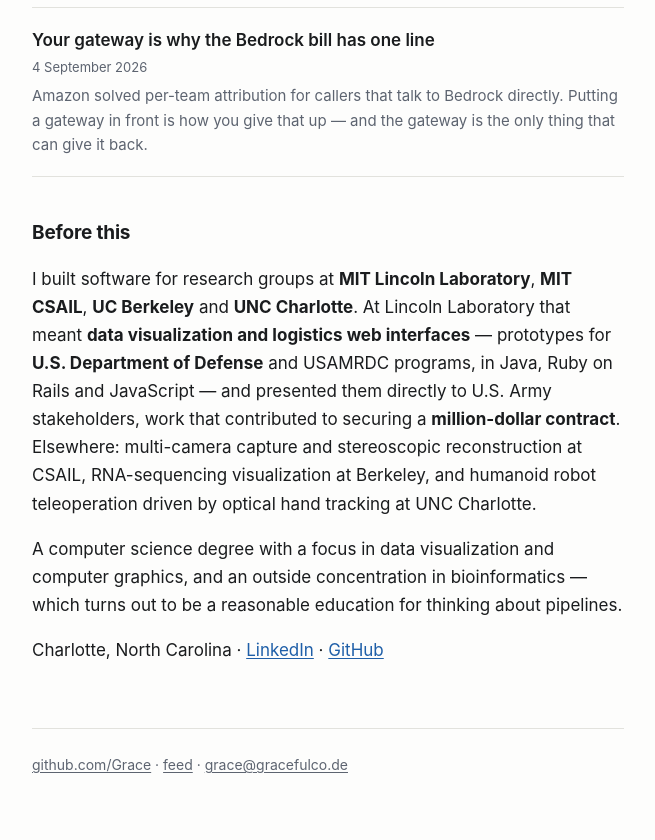
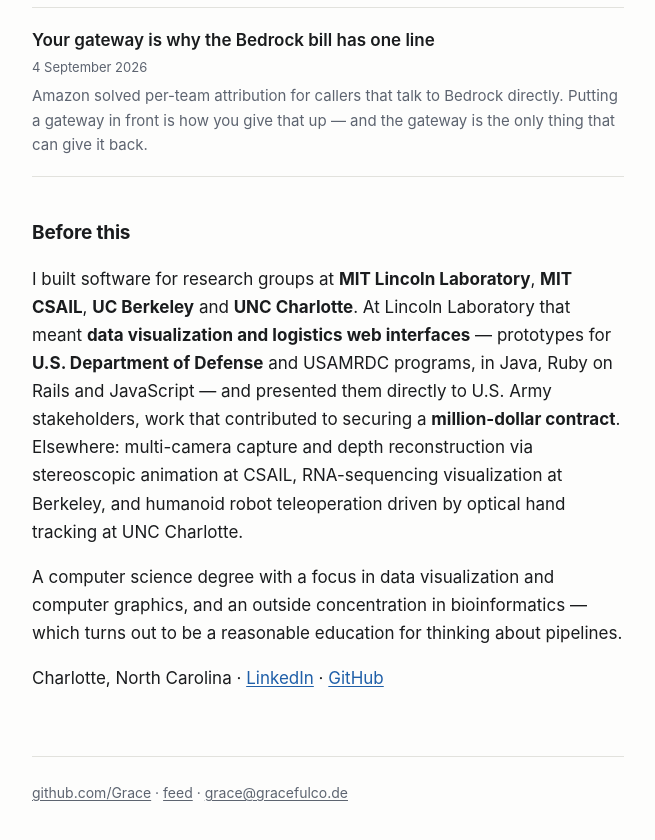
Before and after one commit to Grace/grace.github.io, a Jekyll site: the page built from index.html, in a window 1280 px wide and 900 px high, scrolled down 1108 px. Shown: the top 840 px of the window, without its empty margins (312-967 px from the left). Built offline with Jekyll 4.4.1, drawn with Linux system fonts in a browser that asks for light colours.

Commit message:
Match the resume's wording for the CSAIL work
Co-Authored-By: Claude Opus 5 (1M context) <noreply@anthropic.com>
Claude-Session: https://claude.ai/code/session_01CP8HAD5qh9N9t5FSZ7w4H7

```diff
--- a/index.html
+++ b/index.html
@@ -61,7 +61,7 @@ Charlotte</strong>. At Lincoln Laboratory that meant
 <strong>U.S. Department of Defense</strong> and USAMRDC programs, in Java, Ruby on
 Rails and JavaScript — and presented them directly to U.S. Army stakeholders,
 work that contributed to securing a <strong>million-dollar contract</strong>.
-Elsewhere: multi-camera capture and stereoscopic reconstruction at CSAIL,
+Elsewhere: multi-camera capture and depth reconstruction via stereoscopic animation at CSAIL,
 RNA-sequencing visualization at Berkeley, and humanoid robot teleoperation driven
 by optical hand tracking at UNC Charlotte.</p>
 
```
